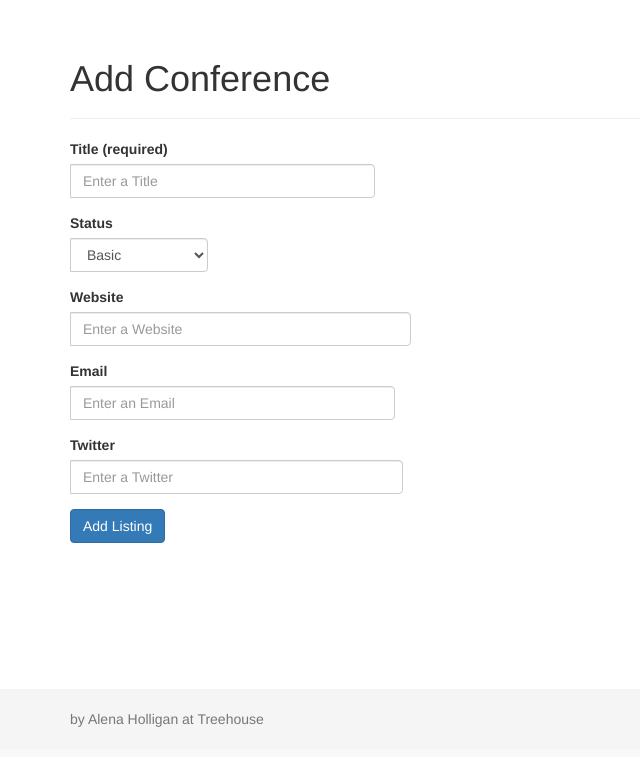
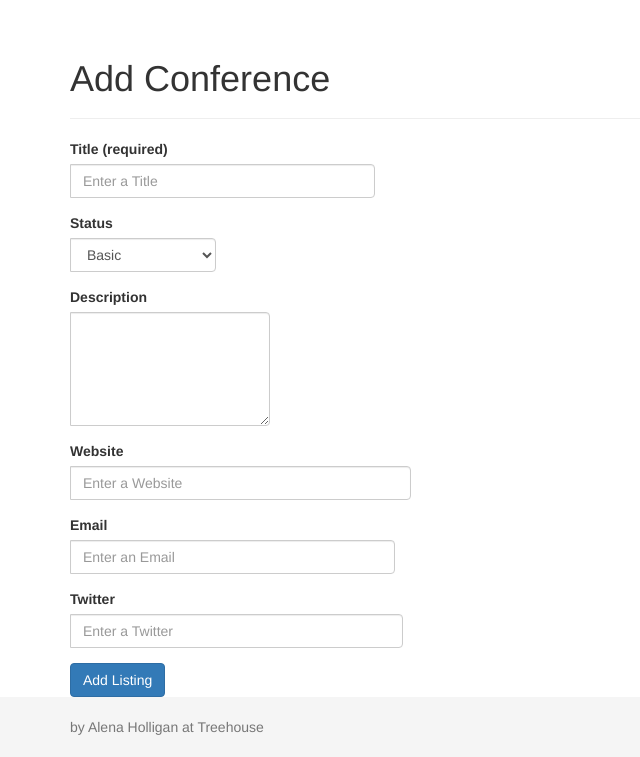
Before and after one commit to stradtkt/OOPPHP, a PHP site: page /add.php in a window 1280 px wide. Shown: the part 51-808 px from the top of the page, without its empty margins (0-640 px from the left). Before the commit the page ends 778 px from the top, so only its background shows below. Run offline with PHP 8.4, Linux system fonts and the light colour scheme; data comes from the database, SQL or seed files in the repository.

Commit message:
Added more features to the premium listing

```diff
--- a/classes/Collection.php
+++ b/classes/Collection.php
@@ -2,7 +2,7 @@
 
 class Collection
 {
-    private $statuses = ['basic', 'inactive'];
+    private $statuses = ['premium', 'basic', 'inactive'];
     private $db;
     // array of listing objects
     public $listings = [];
--- a/classes/ListingBasic.php
+++ b/classes/ListingBasic.php
@@ -3,7 +3,7 @@
 class ListingBasic
 {
     private $id, $title, $website, $email, $twitter;
-    private $status = 'basic';
+    protected $status = 'basic';
 
     /**
      * ListingBasic constructor.
--- a/classes/ListingPremium.php
+++ b/classes/ListingPremium.php
@@ -2,9 +2,9 @@
 
 class ListingPremium extends ListingBasic
 {
-    private $status = 'premium';
-    private $description;
-    protected $allowed_tags = '<p><br><b><strong><em><u><ol><ul><li>';
+    protected $status = 'premium';
+    protected $description;
+    protected static $allowed_tags = '<p><br><b><strong><em><u><ol><ul><li>';
 
     public function getDescription()
     {
@@ -32,4 +32,28 @@ class ListingPremium extends ListingBasic
         }
         $this->status = trim(filter_var($value, FILTER_SANITIZE_STRING));
     }
+        /**
+     * Calls individual methods to set values for object properties.
+     * @param array $data Data to set from user or database
+     */
+    public function setValues($data = []) {
+        if (isset($data['id'])) {
+            $this->setId($data['id']);
+        }
+        if (isset($data['title'])) {
+            $this->setTitle($data['title']);
+        }
+        if (isset($data['website'])) {
+            $this->setWebsite($data['website']);
+        }
+        if (isset($data['email'])) {
+            $this->setEmail($data['email']);
+        }
+        if (isset($data['twitter'])) {
+            $this->setTwitter($data['twitter']);
+        }
+        if (isset($data['description'])) {
+            $this->setDescription($data['description']);
+        }
+    }
 }
--- a/views/form_listing.php
+++ b/views/form_listing.php
@@ -15,6 +15,18 @@
     </select>
 </div>
 <div class="form-group input-group">
+    <label class="control-label" for="description">Description</label>
+    <textarea class="form-control" type="text" name="description" id="description" placeholder="Enter a Description" cols="10" rows="5">
+        <?php
+
+        if(is_a($listing, 'ListingPremium')) {
+            echo $listing->getDescription();
+        }
+
+        ?>
+    </textarea>
+</div>
+<div class="form-group input-group">
     <label class="control-label" for="website">Website</label>
     <input class="form-control" type="text" name="website" id="website" placeholder="Enter a Website" value="<?php echo $listing->getWebsite(); ?>"  size="30" />
 </div>
```
